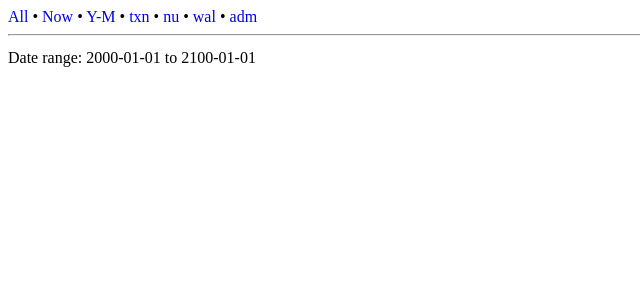
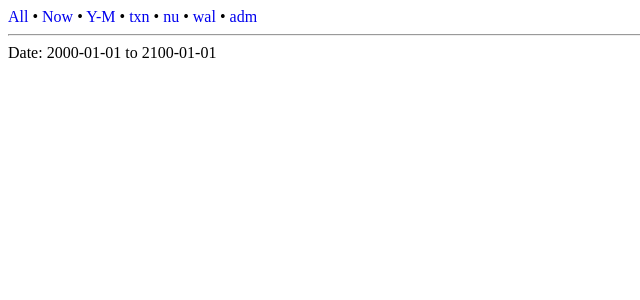
Before and after one commit to heitorchang/alexiebr, a Django app: page / in a window 1280 px wide. Shown: the top 300 px of the page, without its empty margins (0-640 px from the left). Run offline with Django 3.2, Linux system fonts and the light colour scheme; the visitor is signed in with stand-in values (Sample User, id 1); data that the repository does not hold is empty.

Commit message:
adjust whitespace

```diff
--- a/alexieui/templates/alexieui/acctdetail.html
+++ b/alexieui/templates/alexieui/acctdetail.html
@@ -3,7 +3,7 @@
 
 {% block content %}
 
-Date range: {{ startdate }} to {{ enddate }}
+Date: {{ startdate }} to {{ enddate }}
 <br><br>
 
 <a href="{% url 'alexieui:adj' acct.id %}">Adjust balance</a>
--- a/alexieui/templates/alexieui/base.html
+++ b/alexieui/templates/alexieui/base.html
@@ -21,9 +21,8 @@
          .accttype {
              display: inline-block;
              vertical-align: top;
-             line-height: 1.5em;
              margin-right: 1.4em;
-             margin-bottom: 2em;
+             margin-bottom: 1.6em;
          }
 
          .accttxns {
@@ -39,7 +38,6 @@
 
          .grn {
              color: #062;
-             margin: 0.8em 0;
          }
 
          .nowr {
--- a/alexieui/templates/alexieui/index.html
+++ b/alexieui/templates/alexieui/index.html
@@ -12,9 +12,8 @@
     {% endfor %}
 </div>
 
-
-Date range: {{ startdate }} to {{ enddate }}
-<br><br>
+Date: {{ startdate }} to {{ enddate }}
+<br>
 
 {% for atid, at in atypes.items %}
 <div class="accttype">
```
